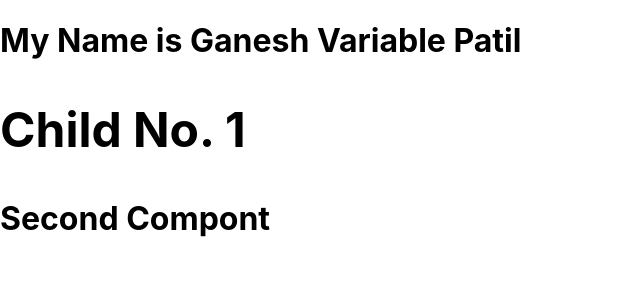
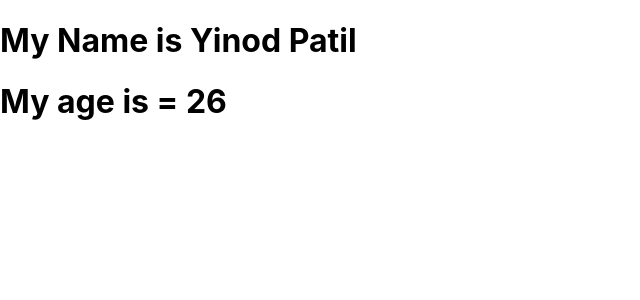
Before and after one commit to yogeshkumarpatil/new-app, a React (Create React App) app: page / in a window 1280 px wide. Shown: the top 300 px of the page, without its empty margins (0-640 px from the left). Built offline with nearby package versions, Linux system fonts and the light colour scheme.

Commit message:
prop type with class complete vodeo no. 14

```diff
--- a/src/MyClass.js
+++ b/src/MyClass.js
@@ -1,25 +1,21 @@
 import React, { Component } from 'react'
+import PropTypes from 'prop-types'
+
 
 export class MyClass extends Component {
   render() {
     return (
       <div>
         <h1> My Name is {this.props.name} Patil</h1>
+        <h1>My age is = {this.props.age}</h1>
         <h1>{this.props.children}</h1>
-        <MyClass2 />
       </div>
     )
   }
 }
 
 
-export class MyClass2 extends Component {
-  render() {
-    return (
-      <div>
-        <h1>Second Compont </h1>
-
-      </div>
-    )
-  }
+MyClass.propTypes ={
+  name: PropTypes.string,
+  age: PropTypes.number,
 }
--- a/src/index.js
+++ b/src/index.js
@@ -7,13 +7,11 @@ import reportWebVitals from './reportWebVitals';
 
 
 const root = ReactDOM.createRoot(document.getElementById('root'));
-let a = "Ganesh Variable";
+
 root.render(
  <React.StrictMode>
 
-  <MyClass name={a}>
-    <h2>Child No. 1</h2>
-  </MyClass>
+  <MyClass name="Yinod" age={26} />
 
 
   {/* <MyClass name="Mitesh" >
```
